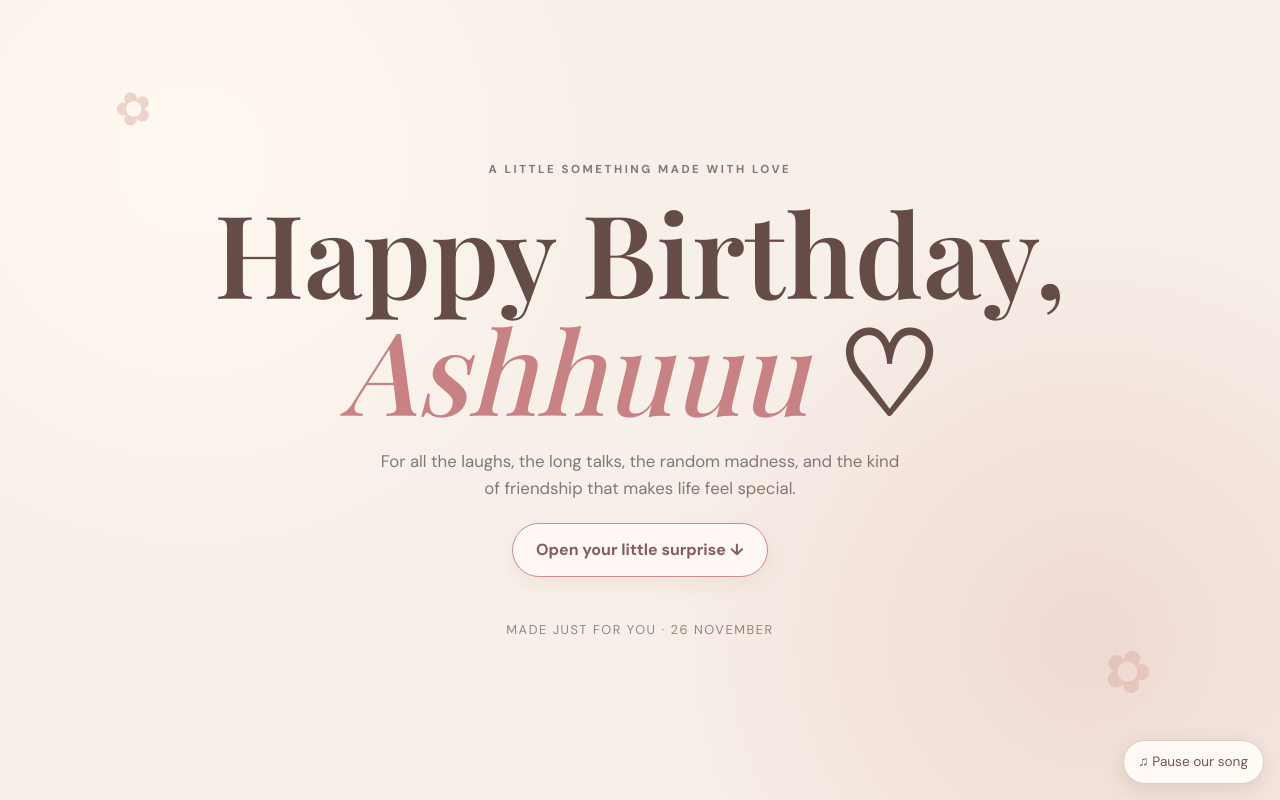
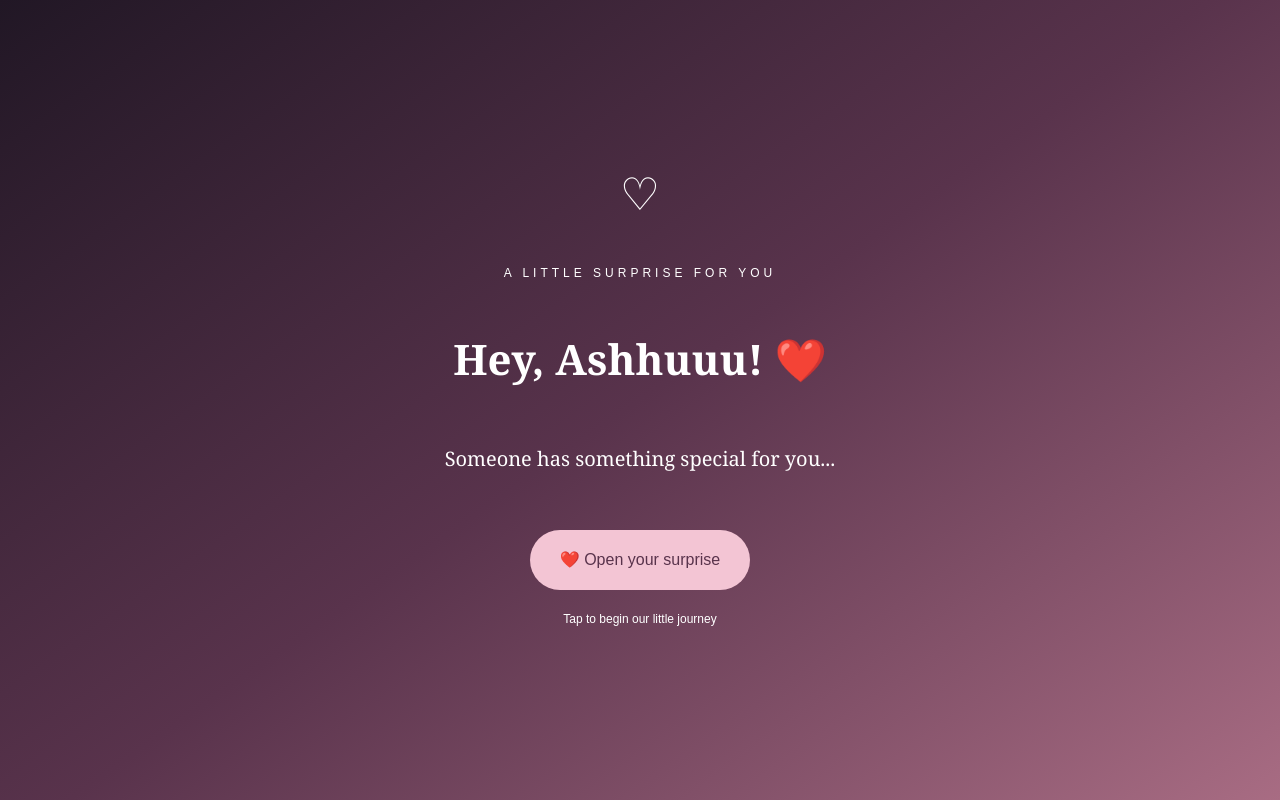
Before and after one commit to aakrati14/ashhuuu-birthday, a plain HTML site: page index.html in a window 1280 px wide. Shown: the top 800 px of the page. Drawn offline with nearby package versions, Linux system fonts and the light colour scheme; a web font is replaced by a local one.

Commit message:
Update index.html

```diff
--- a/index.html
+++ b/index.html
@@ -102,42 +102,72 @@ section{padding:86px 0}.section-head{text-align:center;margin-bottom:34px}.secti
 </footer>
 <div class="footer">Made with ♡, just for Ashhuuu · 26.11.2026</div>
 
+<!-- Opening screen -->
+<div id="welcomeScreen" style="
+  position:fixed;
+  inset:0;
+  z-index:9999;
+  background:linear-gradient(145deg,#211725,#59334c,#a86c83);
+  display:flex;
+  flex-direction:column;
+  align-items:center;
+  justify-content:center;
+  text-align:center;
+  padding:25px;
+  color:white;
+  font-family:Arial,sans-serif;
+">
+  <div style="font-size:45px;margin-bottom:20px;">♡</div>
+  <p style="letter-spacing:4px;font-size:12px;">A LITTLE SURPRISE FOR YOU</p>
+  <h1 style="font-family:Georgia,serif;font-size:42px;">
+    Hey, Ashhuuu! ❤️
+  </h1>
+  <p style="font-family:Georgia,serif;font-size:20px;">
+    Someone has something special for you...
+  </p>
+  <button id="openSurprise" style="
+    margin-top:35px;
+    padding:17px 30px;
+    border:0;
+    border-radius:40px;
+    background:#f3c5d4;
+    color:#59334c;
+    font-size:16px;
+    cursor:pointer;
+  ">
+    ❤️ Open your surprise
+  </button>
+  <p style="font-size:12px;margin-top:20px;">
+    Tap to begin our little journey
+  </p>
+</div>
 
 <audio id="bgmusic" loop preload="auto">
-  <source src="./your-song.mp3" type="audio/mpeg">
+  <source src="your-song.mp3" type="audio/mpeg">
 </audio>
-
-<button class="music" id="musicBtn">
-  ♫ Play Tu Chahiye ❤️
-</button>
 
 <script>
 const audio = document.getElementById('bgmusic');
-const btn = document.getElementById('musicBtn');
 
-// Try to start music as soon as the page opens
-window.addEventListener('load', async () => {
+document.getElementById('openSurprise').addEventListener('click', async () => {
   try {
     await audio.play();
-    btn.textContent = '♫ Pause our song';
+
+    document.getElementById('welcomeScreen').style.display = 'none';
+
+    window.scrollTo({top: 0, behavior: 'smooth'});
   } catch (error) {
-    btn.textContent = '❤️ Tap to start Tu Chahiye';
+    alert('Please check that your song file is uploaded correctly.');
   }
 });
 
-// Fallback: start music when he taps
-btn.addEventListener('click', async () => {
-  try {
-    if (audio.paused) {
-      await audio.play();
-      btn.textContent = '♫ Pause our song';
-    } else {
-      audio.pause();
-      btn.textContent = '♫ Play Tu Chahiye ❤️';
-    }
-  } catch (error) {
-    btn.textContent = 'Please tap to play ❤️';
-  }
+document.getElementById('gift').addEventListener('click', () => {
+  document.getElementById('surprise').classList.add('show');
+  document.getElementById('gift').textContent = '💝';
+  document.getElementById('surprise').scrollIntoView({
+    behavior: 'smooth',
+    block: 'center'
+  });
 });
 </script>
 </body>
```
